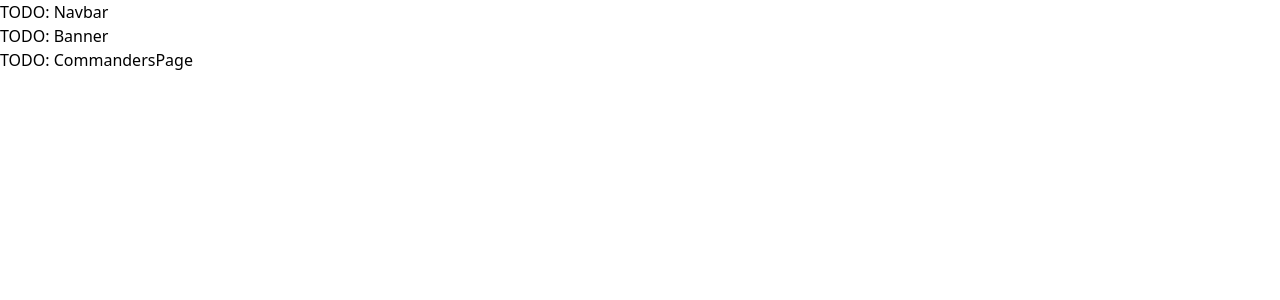
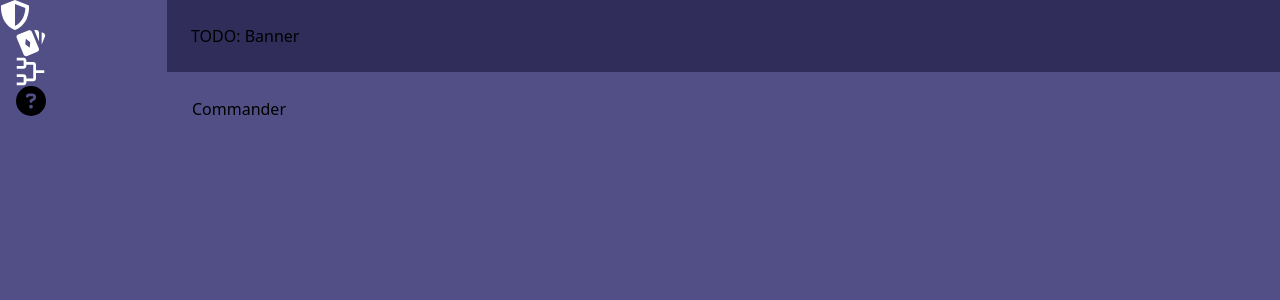
Before and after one commit to EDH-Top-16/edhtop16, a Next.js app in the folder client/: page /commanders in a window 1280 px wide. Shown: the top 300 px of the page. Built offline with nearby package versions, Linux system fonts and the light colour scheme.

Commit message:
started navbar and basic commanders page

```diff
--- /dev/null
+++ b/client/src/app/assets/icons/AboutIcon.tsx
@@ -0,0 +1,17 @@
+import React from "react";
+
+function AboutIcon(props: React.SVGProps<SVGSVGElement>) {
+  return (
+    <svg
+      xmlns="http://www.w3.org/2000/svg"
+      viewBox="0 0 512 512"
+      width="30"
+      height="30"
+      {...props}
+    >
+      <path d="M256 512A256 256 0 1 0 256 0a256 256 0 1 0 0 512zM169.8 165.3c7.9-22.3 29.1-37.3 52.8-37.3h58.3c34.9 0 63.1 28.3 63.1 63.1c0 22.6-12.1 43.5-31.7 54.8L280 264.4c-.2 13-10.9 23.6-24 23.6c-13.3 0-24-10.7-24-24V250.5c0-8.6 4.6-16.5 12.1-20.8l44.3-25.4c4.7-2.7 7.6-7.7 7.6-13.1c0-8.4-6.8-15.1-15.1-15.1H222.6c-3.4 0-6.4 2.1-7.5 5.3l-.4 1.2c-4.4 12.5-18.2 19-30.6 14.6s-19-18.2-14.6-30.6l.4-1.2zM224 352a32 32 0 1 1 64 0 32 32 0 1 1 -64 0z" />
+    </svg>
+  );
+}
+
+export default AboutIcon;
--- /dev/null
+++ b/client/src/app/assets/icons/BracketIcon.tsx
@@ -0,0 +1,21 @@
+import React from "react";
+
+function BracketIcon(props: React.SVGProps<SVGSVGElement>) {
+  return (
+    <svg
+      width="29"
+      height="29"
+      viewBox="0 0 29 29"
+      fill="none"
+      xmlns="http://www.w3.org/2000/svg"
+      {...props}
+    >
+      <path
+        d="M0.75 0.75V3.5H7.625V9H0.75V11.75H7.625C9.15125 11.75 10.375 10.5263 10.375 9V7.625H17.25V21.375H10.375V20C10.375 18.4737 9.15125 17.25 7.625 17.25H0.75V20H7.625V25.5H0.75V28.25H7.625C9.15125 28.25 10.375 27.0263 10.375 25.5V24.125H17.25C18.7763 24.125 20 22.9013 20 21.375V15.875H28.25V13.125H20V7.625C20 6.09875 18.7763 4.875 17.25 4.875H10.375V3.5C10.375 1.97375 9.15125 0.75 7.625 0.75H0.75Z"
+        fill="white"
+      />
+    </svg>
+  );
+}
+
+export default BracketIcon;
--- /dev/null
+++ b/client/src/app/assets/icons/DeckIcon.tsx
@@ -0,0 +1,21 @@
+import React from "react";
+
+function DeckIcon(props: React.SVGProps<SVGSVGElement>) {
+  return (
+    <svg
+      width="30"
+      height="27"
+      viewBox="0 0 30 27"
+      fill="none"
+      xmlns="http://www.w3.org/2000/svg"
+      {...props}
+    >
+      <path
+        d="M18.2125 0.0249939H20.275C21.7875 0.0249939 23.025 1.26249 23.025 2.77499V11.575L18.2125 0.0249939ZM25.6375 2.22499L27.425 3.04999C28.8 3.59999 29.4875 5.24999 28.9375 6.62499L25.6375 14.7375V2.22499ZM22.75 18.3125L15.875 1.81249C15.4625 0.712494 14.5 0.162494 13.4 0.162494C12.9875 0.162494 12.7125 0.299994 12.3 0.437494L2.125 4.56249C0.749995 5.11249 0.0624952 6.62499 0.749995 7.99999L7.62499 24.5C8.0375 25.6 9 26.15 10.1 26.15C10.5125 26.15 10.7875 26.15 11.2 25.875L21.375 21.75C22.475 21.3375 23.025 20.375 23.025 19.275C22.8875 19 22.8875 18.5875 22.75 18.3125ZM13.675 17.625L9.27499 14.325L9.825 8.825L14.225 12.125L13.675 17.625Z"
+        fill="white"
+      />
+    </svg>
+  );
+}
+
+export default DeckIcon;
--- /dev/null
+++ b/client/src/app/assets/icons/EminenceIcon.tsx
@@ -0,0 +1,20 @@
+import React from "react";
+
+function EminenceIcon(props: React.SVGProps<SVGSVGElement>) {
+  return (
+    <svg
+      xmlns="http://www.w3.org/2000/svg"
+      viewBox="0 0 512 512"
+      width="30"
+      height="30"
+      {...props}
+    >
+      <path
+        d="M267.6 4.5L256 0 244.4 4.5 36.9 85 17.8 92.5 16.6 113c-2.9 49.9 4.9 126.3 37.3 200.9c32.7 75.3 91 150 189.4 192.6L256 512l12.7-5.5c98.4-42.6 156.7-117.3 189.4-192.6c32.4-74.7 40.2-151 37.3-200.9l-1.2-20.5L475.1 85 267.6 4.5zM256 68.7l0 0L432 137c-.5 40.9-8.8 96.8-32.6 151.5c-26.2 60.3-70.6 118-143.5 153.5V68.7z"
+        fill="white"
+      />
+    </svg>
+  );
+}
+
+export default EminenceIcon;
--- /dev/null
+++ b/client/src/app/assets/icons/index.tsx
@@ -0,0 +1,4 @@
+export { default as AboutIcon } from "./AboutIcon";
+export { default as BracketIcon } from "./BracketIcon";
+export { default as DeckIcon } from "./DeckIcon";
+export { default as EminenceIcon } from "./EminenceIcon";
--- a/client/src/app/commanders/layout.tsx
+++ b/client/src/app/commanders/layout.tsx
@@ -12,8 +12,10 @@ export default function CommandersLayout({
   return (
     <>
       <Navigation />
-      <Banner />
-      <main>{children}</main>
+      <div className="flex flex-col w-full h-full">
+        <Banner />
+        <main className="h-full p-6">{children}</main>
+      </div>
     </>
   );
 }
--- a/client/src/app/commanders/page.tsx
+++ b/client/src/app/commanders/page.tsx
@@ -1,3 +1,14 @@
 export default function CommandersPage(): {} {
-  return <div>TODO: CommandersPage</div>;
+  return (
+    <table className="">
+      <thead>
+        <tr></tr>
+      </thead>
+      <tbody>
+        <tr>
+          <td>Commander</td>
+        </tr>
+      </tbody>
+    </table>
+  );
 }
--- a/client/src/app/layout.tsx
+++ b/client/src/app/layout.tsx
@@ -17,7 +17,7 @@ export default function RootLayout({
 }) {
   return (
     <html lang="en">
-      <body>{children}</body>
+      <body className="flex bg-secondary h-screen w-screen">{children}</body>
     </html>
   );
 }
--- a/client/src/components/Banner/Banner.tsx
+++ b/client/src/components/Banner/Banner.tsx
@@ -1,3 +1,3 @@
 export default function Bannner() {
-  return <div>TODO: Banner</div>;
+  return <div className="h-fit w-full bg-primary p-6">TODO: Banner</div>;
 }
--- a/client/src/components/nav.tsx
+++ b/client/src/components/nav.tsx
@@ -1,7 +1,28 @@
+import Link from "next/link";
+
+import { EminenceIcon } from "@/app/assets/icons";
+import NavLinks from "@/constants/NavLinks";
+
+// navitem typing
+type NavItem = {
+  href: string;
+  icon: JSX.Element;
+};
+
 export default function Navigation() {
   return (
-    <nav className="navbar navbar-expand-lg navbar-dark bg-dark">
-      TODO: Navbar
+    <nav className="h-screen w-nav bg-secondary flex flex-col space-x-4">
+      <Link href="/">
+        <EminenceIcon></EminenceIcon>
+      </Link>
+
+      {NavLinks.map(({ href, icon }) => (
+        <NavItem href={href} icon={icon} />
+      ))}
     </nav>
   );
 }
+
+const NavItem: React.FC<NavItem> = ({ href, icon }) => {
+  return <Link href={href}>{icon}</Link>;
+};
--- /dev/null
+++ b/client/src/constants/NavLinks.tsx
@@ -0,0 +1,15 @@
+import { AboutIcon, BracketIcon, DeckIcon } from "@/app/assets/icons";
+
+// navlink typing
+type NavLink = {
+  href: string;
+  icon: JSX.Element;
+};
+
+const NavLinks: NavLink[] = [
+  { href: "/commanders", icon: <DeckIcon /> },
+  { href: "/tournaments", icon: <BracketIcon /> },
+  { href: "/about", icon: <AboutIcon /> },
+];
+
+export default NavLinks;
--- a/client/tailwind.config.js
+++ b/client/tailwind.config.js
@@ -1,18 +1,23 @@
 /** @type {import('tailwindcss').Config} */
 module.exports = {
   content: [
-    './src/pages/**/*.{js,ts,jsx,tsx,mdx}',
-    './src/components/**/*.{js,ts,jsx,tsx,mdx}',
-    './src/app/**/*.{js,ts,jsx,tsx,mdx}',
+    "./src/pages/**/*.{js,ts,jsx,tsx,mdx}",
+    "./src/components/**/*.{js,ts,jsx,tsx,mdx}",
+    "./src/app/**/*.{js,ts,jsx,tsx,mdx}",
   ],
   theme: {
     extend: {
-      backgroundImage: {
-        'gradient-radial': 'radial-gradient(var(--tw-gradient-stops))',
-        'gradient-conic':
-          'conic-gradient(from 180deg at 50% 50%, var(--tw-gradient-stops))',
+      colors: {
+        primary: "#312D5A",
+        secondary: "#514F86",
+        tertiary: "#B7B5FF",
+        white: "#F4F4F2",
+        black: "#19191A",
+      },
+      spacing: {
+        nav: "12rem",
       },
     },
   },
   plugins: [],
-}
+};
```
